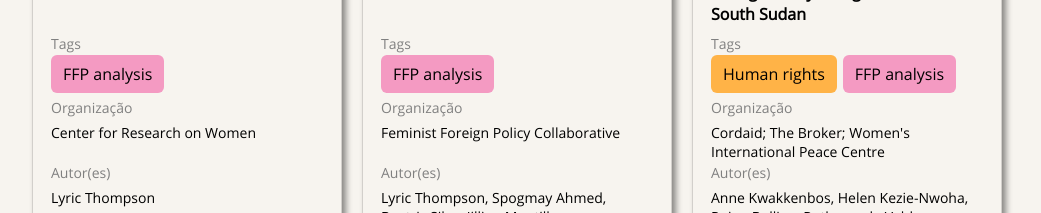
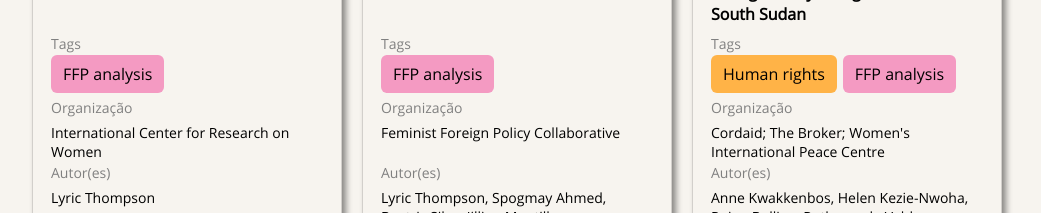
Before and after one commit to bsdeab/FFPR, a React (Create React App) app: page / in a window 1280 px wide. Shown: the part 940-1153 px from the top of the page, without its empty margins (123-1164 px from the left). Built offline with nearby package versions, Linux system fonts and the light colour scheme.

Commit message:
Update Projects.jsx

```diff
--- a/src/pages/Projects.jsx
+++ b/src/pages/Projects.jsx
@@ -10,7 +10,7 @@ const data = [
   {
     "title": "Feminist Foreign Policy: A Framework",
     "tags": ["FFP analysis"],
-    "organization": "Center for Research on Women",
+    "organization": "International Center for Research on Women",
     "author": ["Lyric Thompson"],
     "year": "2020",
     "language": ["English"],
```
